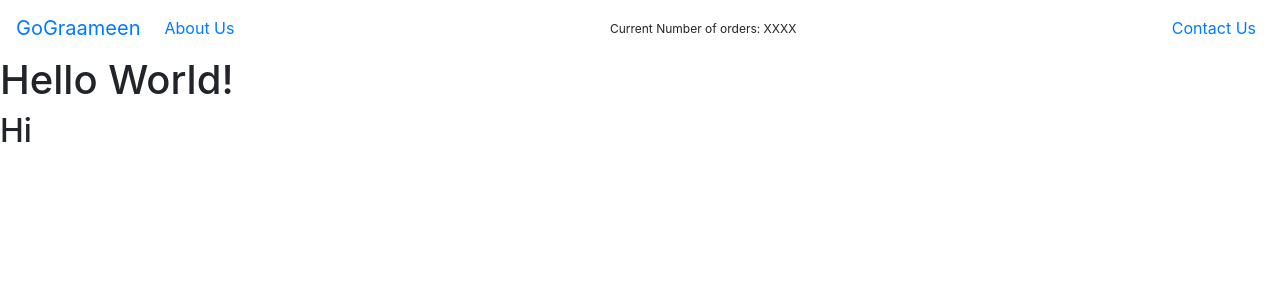
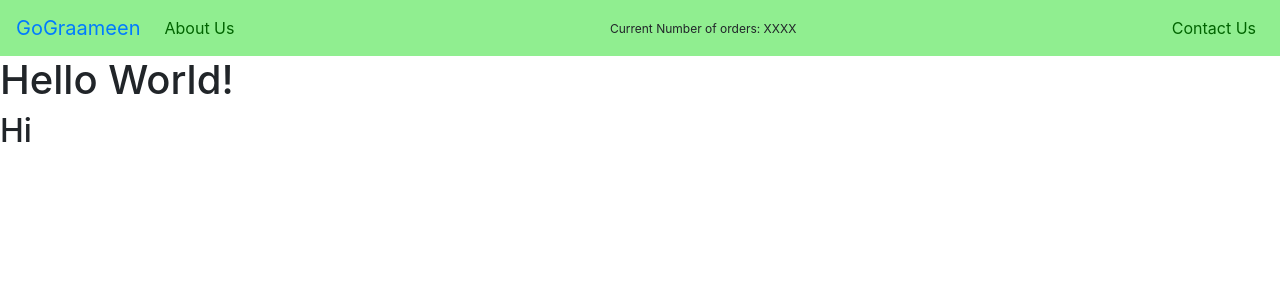
Before and after one commit to gograameen/gograameen.github.io, a Jekyll site: the page built from index.html, in a window 1280 px wide. Shown: the top 300 px of the page. Built offline with Jekyll 4.4.1, drawn with Linux system fonts in a browser that asks for light colours.

Commit message:
Nav css updated

```diff
--- a/_sass/main.scss
+++ b/_sass/main.scss
@@ -1,3 +1,11 @@
 .current-nav {
 	color: green;
 }
+
+.navbar-default {
+	background-color: lightgreen;
+}
+
+.nav-link {
+	color: darkgreen;
+}
```
